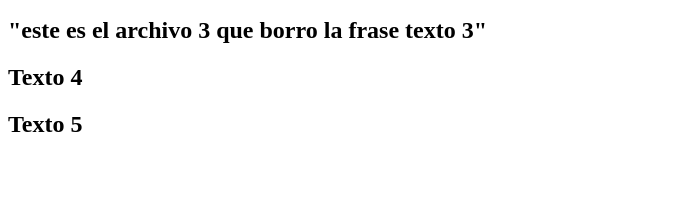
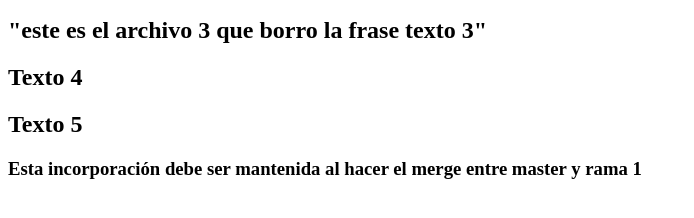
Before and after one commit to f2023coding/practica_github2, a plain HTML site: page index.html in a window 1280 px wide. Shown: the part 110-328 px from the top of the page, without its empty margins (0-694 px from the left). Drawn offline with Linux system fonts and the light colour scheme.

Commit message:
agregué un cambio en el master que quiero conservar cuando haga merge entre rama1 y master

```diff
--- a/index.html
+++ b/index.html
@@ -11,5 +11,6 @@
     <h2>"este es el archivo 3 que borro la frase texto 3"</h2>
     <h2>Texto 4</h2>
     <h2>Texto 5</h2>
+    <h3>Esta incorporación debe ser mantenida al hacer el merge entre master y rama 1</h3>
 </body>
 </html>
```
